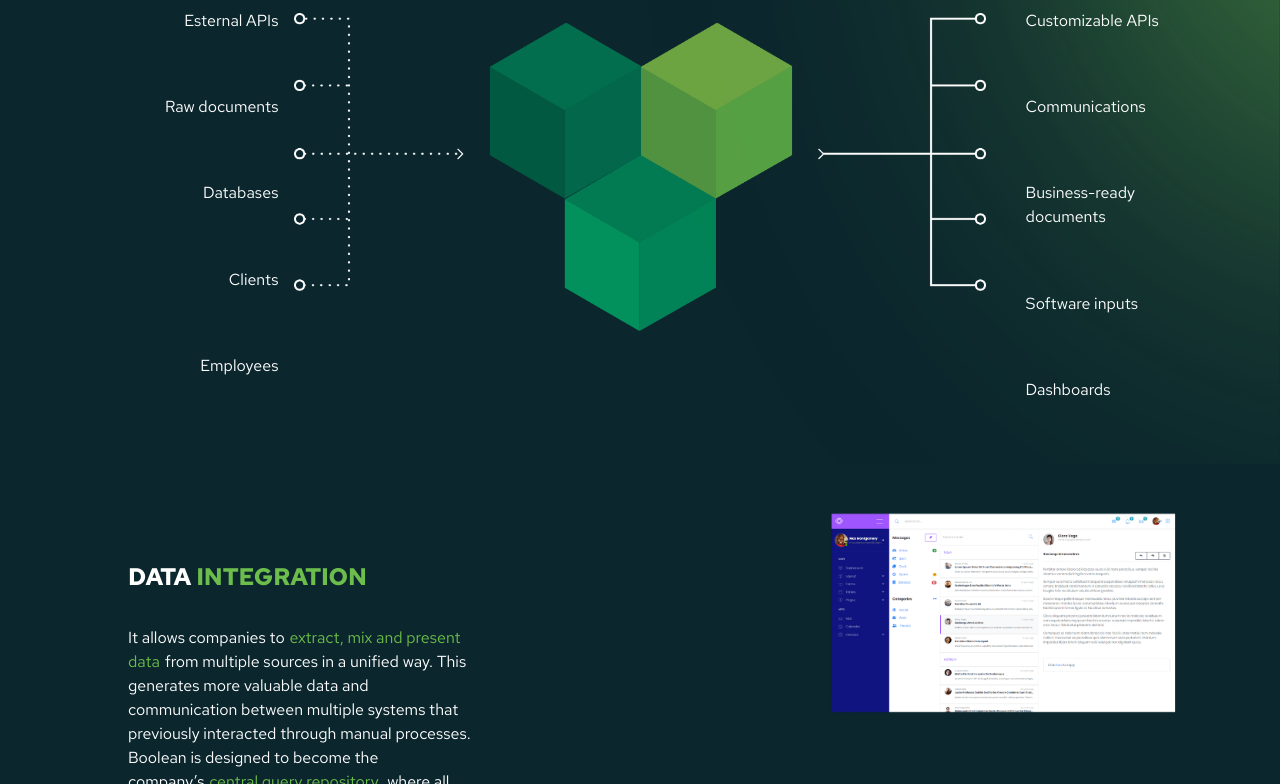
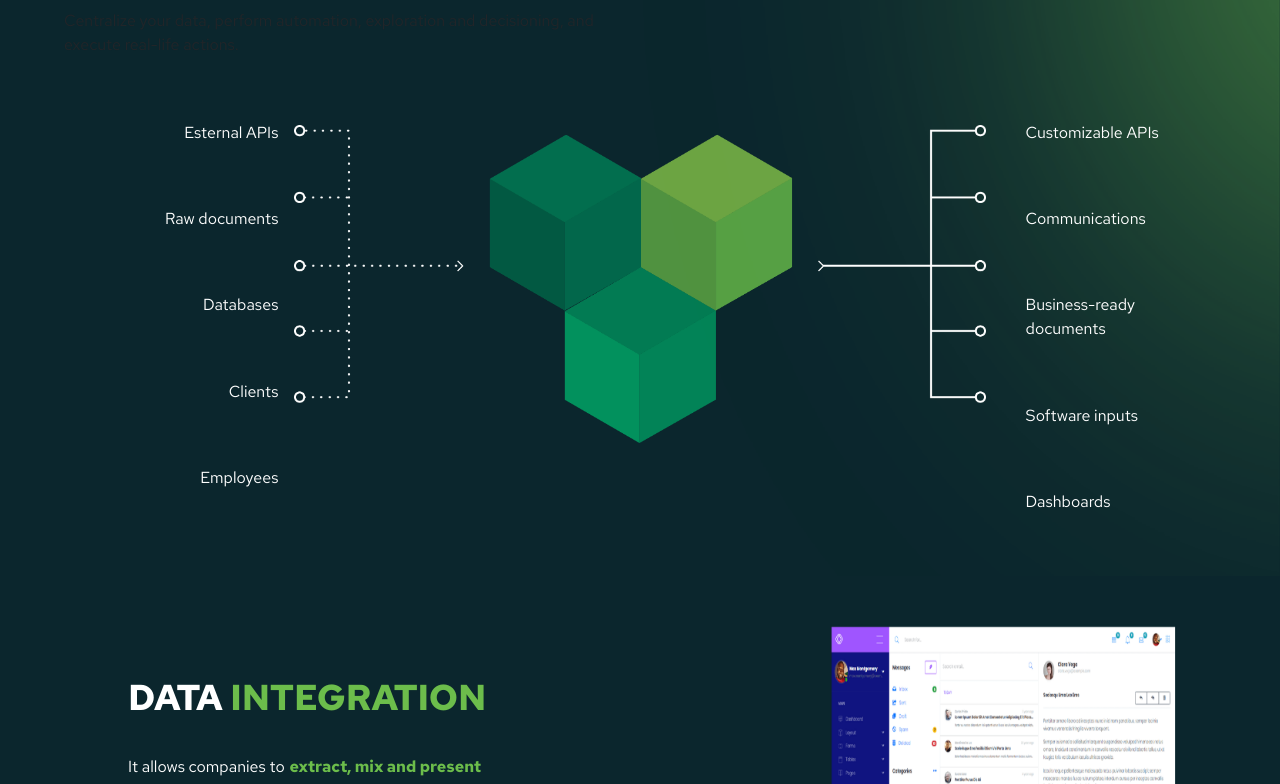
Before and after one commit to dokodeko/backbone, a Next.js app: page / in a window 1280 px wide. Shown: the part 1756-2540 px from the top of the page. Built offline with nearby package versions, Linux system fonts and the light colour scheme.

Commit message:
secciones completo

```diff
--- a/components/paginas/index/EngineIndex.jsx
+++ b/components/paginas/index/EngineIndex.jsx
@@ -11,6 +11,10 @@ const EngineIndex = () => {
         tamanoFuente="titulo_tamano"
         posicion={style.texto_centro}
       />
+      <p className={`mb-0`}>
+        Centralize your data, perform automation, exploration and decisioning,
+        and <br /> execute real-life actions.
+      </p>
       <div className={`flex_box ${style.contendor_lista}`}>
         <div className={style.lista1}>
           <ul>
--- a/components/paginas/index/ServicesIndex.jsx
+++ b/components/paginas/index/ServicesIndex.jsx
@@ -1,7 +1,6 @@
 import Parrafos from "../../ui/Parrafos";
 import CardTituloVerde from "../../ui/Card/CardTituloVerde";
 import style from "./index.module.css";
-import { useRef, useEffect } from "react";
 
 const services = [
   {
@@ -90,6 +89,7 @@ const ServicesIndex = () => {
               texto1={service.titulo.texto1}
               salto={service.titulo.salto}
               texto2={service.titulo.texto2}
+              tamanoFuente={style.titulo_sevicios}
             />
           </Parrafos>
         );
--- a/components/paginas/index/index.module.css
+++ b/components/paginas/index/index.module.css
@@ -68,6 +68,7 @@
 }
 .contendor_lista {
   justify-content: center;
+  margin-top: 4rem;
 }
 .contendor_lista img {
   padding-top: 0.3rem;
@@ -95,3 +96,6 @@
   margin-left: auto;
   margin-right: 0;
 }
+.titulo_sevicios {
+  font-size: 2.25rem;
+}
--- a/components/ui/Parrafos.jsx
+++ b/components/ui/Parrafos.jsx
@@ -27,7 +27,7 @@ const Parrafos = (props) => {
 
         <p className={` ${style.parrafo}`}>
           {textoParrafo}
-          <span>{textoVerde}</span>
+          <span className="titulo">{textoVerde}</span>
           {textoParrafo2}
           {props.salto ? (
             <>
@@ -37,7 +37,7 @@ const Parrafos = (props) => {
             ""
           )}
           {textoParrafo3}
-          <span>{textoVerde2}</span>
+          <span className="titulo">{textoVerde2}</span>
           {textoParrafo4}
         </p>
       </div>
@@ -46,7 +46,7 @@ const Parrafos = (props) => {
           onScreen ? animaciones.fadeInRight : ""
         }`}
       >
-        <img src={imagen} alt="" />
+        <img src={imagen} alt="" className={style.imagen_parrafo} />
       </div>
     </div>
   );
--- a/components/ui/ui.module.css
+++ b/components/ui/ui.module.css
@@ -25,7 +25,7 @@
   padding-right: 0.3rem;
 }
 .cont_izquierdo {
-  width: 30%;
+  width: 35%;
   margin-left: 0;
   margin-right: auto;
   padding-top: 3rem;
@@ -41,6 +41,9 @@
 }
 .contendor_parrafo {
   margin-bottom: 8rem;
+}
+.imagen_parrafo {
+  height: 340px;
 }
 /* Sections */
 .cont_sections {
```
